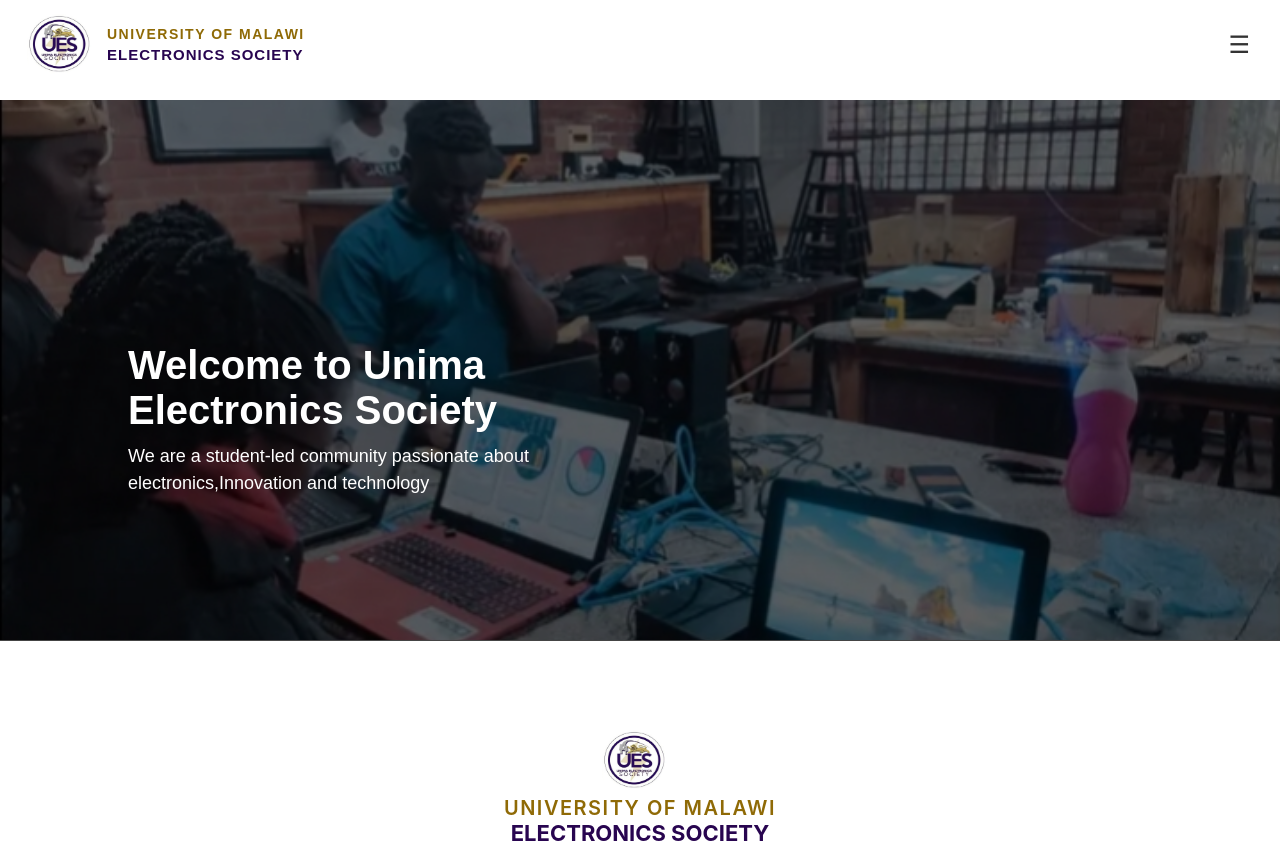
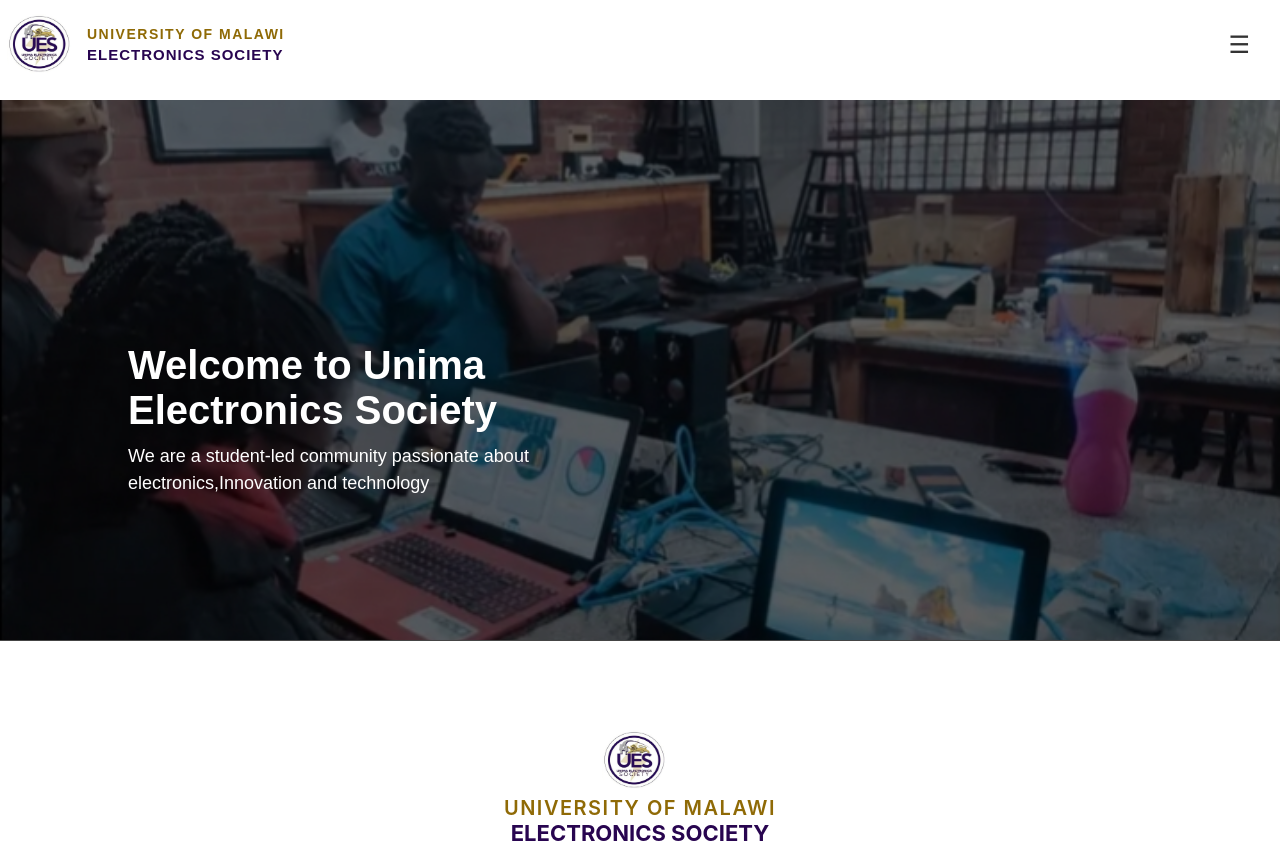
Before and after one commit to Joster862/Unima-electronics-society, a plain HTML site: page index.html in a window 1280 px wide. Shown: the top 849 px of the page. Drawn offline with Linux system fonts and the light colour scheme.

Commit message:
Add files via upload

```diff
--- a/style.css
+++ b/style.css
@@ -30,6 +30,7 @@
     text-transform: uppercase;
     margin: 2px;
     margin-right: auto;
+    flex-grow: 1;
 
 }
 .uni {
@@ -58,6 +59,7 @@
     margin-right: 5px;
     border-radius: 20px;
     transform: scale(1.1);
+    margin-left: -20px;
 }
 
 .navright {
```
